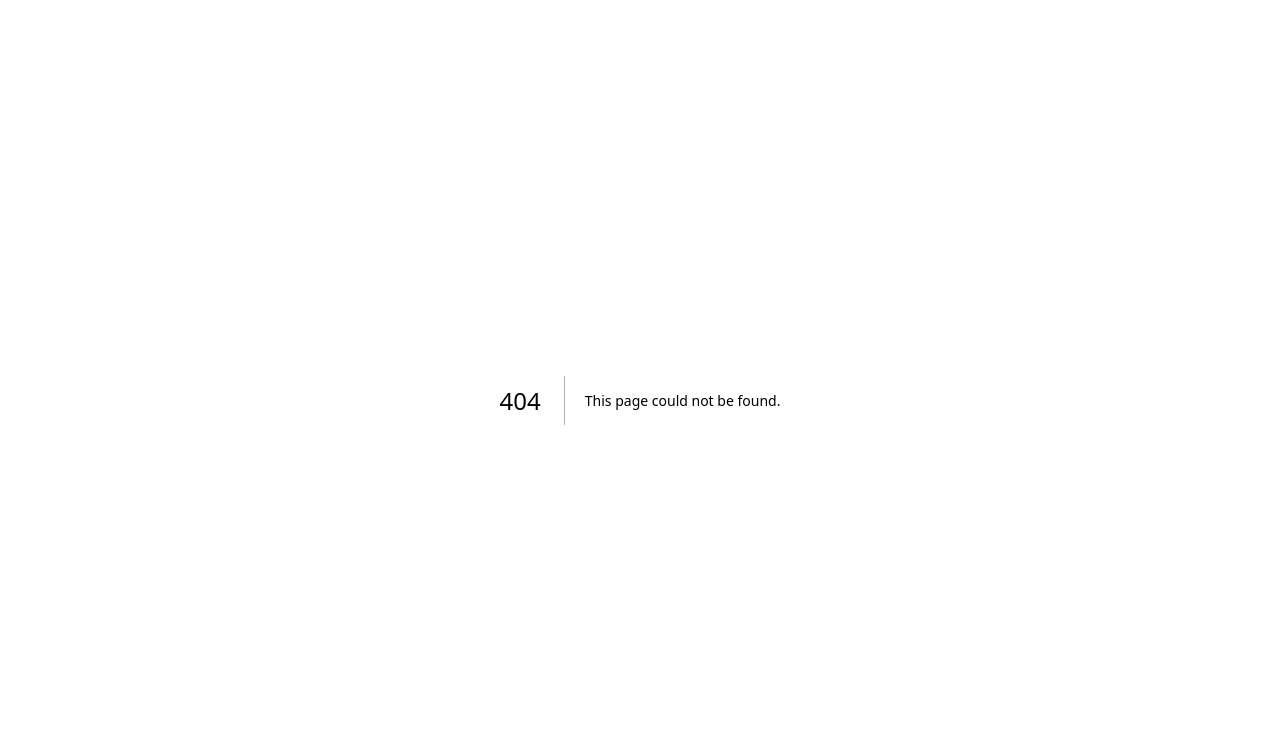
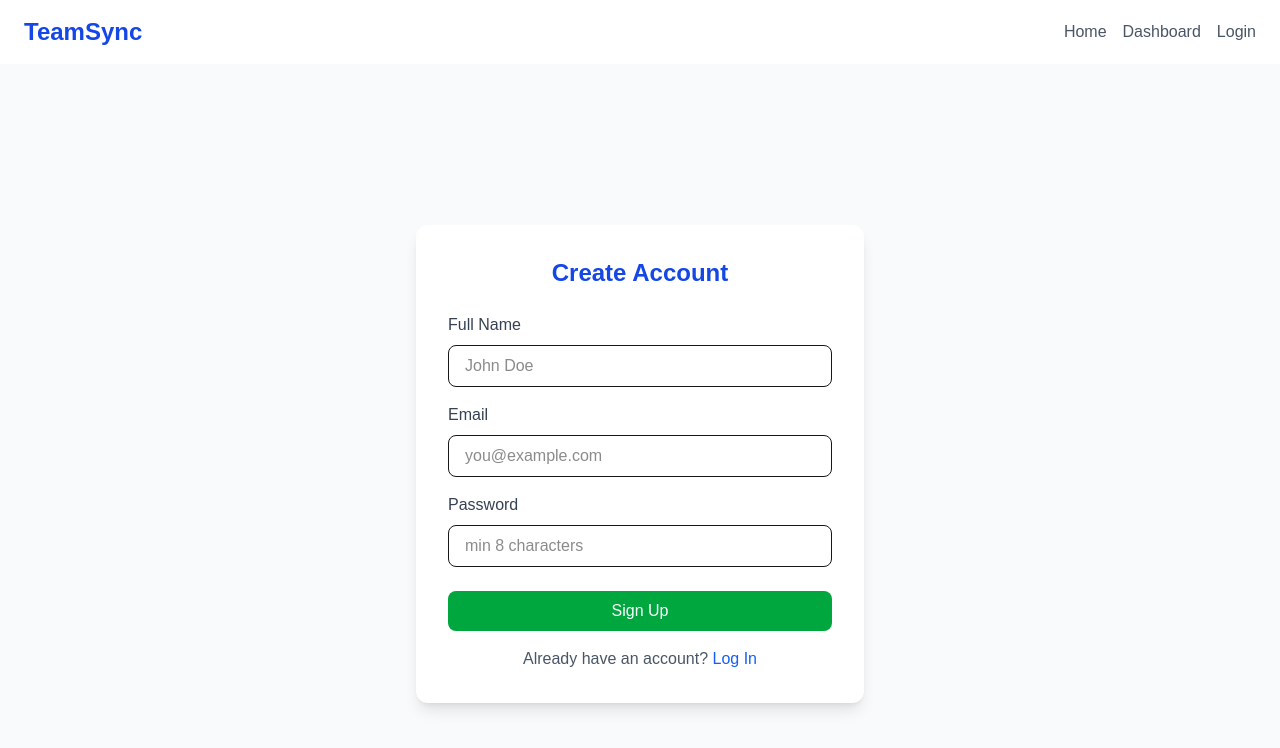
Before and after one commit to Sihle-eng/sacrament-meeting-planner, a Next.js app: page /signup in a window 1280 px wide. Before the commit this address had no page. Shown: the top 748 px of the page. Built offline with nearby package versions, Linux system fonts and the light colour scheme.

Commit message:
add TeamSync pages: home, login, signup, dashboard

```diff
--- /dev/null
+++ b/app/dashboard/page.tsx
@@ -0,0 +1,45 @@
+// app/dashboard/page.tsx
+'use client';
+
+export default function DashboardPage() {
+  return (
+    <div className="min-h-screen bg-gray-50 p-8">
+      <div className="max-w-6xl mx-auto">
+        <h1 className="text-3xl font-bold text-gray-800 mb-8">📊 Dashboard</h1>
+
+        <div className="grid md:grid-cols-3 gap-6 mb-8">
+          <div className="bg-white p-6 rounded-xl shadow">
+            <p className="text-gray-500 text-sm">Total Tasks</p>
+            <p className="text-3xl font-bold">12</p>
+          </div>
+          <div className="bg-white p-6 rounded-xl shadow">
+            <p className="text-gray-500 text-sm">In Progress</p>
+            <p className="text-3xl font-bold text-yellow-600">5</p>
+          </div>
+          <div className="bg-white p-6 rounded-xl shadow">
+            <p className="text-gray-500 text-sm">Completed</p>
+            <p className="text-3xl font-bold text-green-600">7</p>
+          </div>
+        </div>
+
+        <div className="bg-white p-6 rounded-xl shadow">
+          <h2 className="font-bold text-lg mb-4">Team Tasks</h2>
+          <div className="space-y-3">
+            <div className="flex justify-between items-center border-b pb-2">
+              <span>📝 Write project proposal</span>
+              <span className="text-sm text-yellow-600">In Progress</span>
+            </div>
+            <div className="flex justify-between items-center border-b pb-2">
+              <span>🎨 Design wireframes</span>
+              <span className="text-sm text-green-600">Done</span>
+            </div>
+            <div className="flex justify-between items-center">
+              <span>💻 Set up database</span>
+              <span className="text-sm text-red-600">To Do</span>
+            </div>
+          </div>
+        </div>
+      </div>
+    </div>
+  );
+}
--- a/app/layout.tsx
+++ b/app/layout.tsx
@@ -1,5 +1,7 @@
+// app/layout.tsx
 import type { Metadata } from "next";
 import { Geist, Geist_Mono } from "next/font/google";
+import Link from "next/link";
 import "./globals.css";
 
 const geistSans = Geist({
@@ -13,8 +15,8 @@ const geistMono = Geist_Mono({
 });
 
 export const metadata: Metadata = {
-  title: "Create Next App",
-  description: "Generated by create next app",
+  title: "TeamSync",
+  description: "Student Project Management Hub",
 };
 
 export default function RootLayout({
@@ -23,11 +25,22 @@ export default function RootLayout({
   children: React.ReactNode;
 }>) {
   return (
-    <html
-      lang="en"
-      className={`${geistSans.variable} ${geistMono.variable} h-full antialiased`}
-    >
-      <body className="min-h-full flex flex-col">{children}</body>
+    <html lang="en">
+      <body className={`${geistSans.variable} ${geistMono.variable} antialiased`}>
+        <nav className="bg-white shadow-md px-6 py-4">
+          <div className="container mx-auto flex justify-between items-center">
+            <Link href="/" className="text-2xl font-bold text-blue-700">
+              TeamSync
+            </Link>
+            <div className="space-x-4">
+              <Link href="/" className="text-gray-600 hover:text-blue-600">Home</Link>
+              <Link href="/dashboard" className="text-gray-600 hover:text-blue-600">Dashboard</Link>
+              <Link href="/login" className="text-gray-600 hover:text-blue-600">Login</Link>
+            </div>
+          </div>
+        </nav>
+        {children}
+      </body>
     </html>
   );
 }
--- /dev/null
+++ b/app/login/page.tsx
@@ -0,0 +1,56 @@
+// app/login/page.tsx
+'use client';
+
+import { useState } from 'react';
+import Link from 'next/link';
+
+export default function LoginPage() {
+  const [email, setEmail] = useState('');
+  const [password, setPassword] = useState('');
+
+  const handleSubmit = (e: React.FormEvent) => {
+    e.preventDefault();
+    alert('Login feature coming soon!');
+  };
+
+  return (
+    <div className="min-h-screen flex items-center justify-center bg-gray-50">
+      <div className="bg-white p-8 rounded-xl shadow-lg w-full max-w-md">
+        <h2 className="text-2xl font-bold text-center text-blue-700 mb-6">Log In</h2>
+        <form onSubmit={handleSubmit}>
+          <div className="mb-4">
+            <label className="block text-gray-700 mb-2">Email</label>
+            <input
+              type="email"
+              value={email}
+              onChange={(e) => setEmail(e.target.value)}
+              className="w-full px-4 py-2 border rounded-lg focus:outline-none focus:ring-2 focus:ring-blue-500"
+              placeholder="you@example.com"
+              required
+            />
+          </div>
+          <div className="mb-6">
+            <label className="block text-gray-700 mb-2">Password</label>
+            <input
+              type="password"
+              value={password}
+              onChange={(e) => setPassword(e.target.value)}
+              className="w-full px-4 py-2 border rounded-lg focus:outline-none focus:ring-2 focus:ring-blue-500"
+              placeholder="••••••••"
+              required
+            />
+          </div>
+          <button
+            type="submit"
+            className="w-full bg-blue-600 text-white py-2 rounded-lg hover:bg-blue-700 transition"
+          >
+            Log In
+          </button>
+        </form>
+        <p className="text-center text-gray-600 mt-4">
+          No account? <Link href="/signup" className="text-blue-600 hover:underline">Sign Up</Link>
+        </p>
+      </div>
+    </div>
+  );
+}
--- a/app/page.tsx
+++ b/app/page.tsx
@@ -1,65 +1,48 @@
-import Image from "next/image";
+// app/page.tsx
+import Link from 'next/link';
 
 export default function Home() {
   return (
-    <div className="flex flex-col flex-1 items-center justify-center bg-zinc-50 font-sans dark:bg-black">
-      <main className="flex flex-1 w-full max-w-3xl flex-col items-center justify-between py-32 px-16 bg-white dark:bg-black sm:items-start">
-        <Image
-          className="dark:invert"
-          src="/next.svg"
-          alt="Next.js logo"
-          width={100}
-          height={20}
-          priority
-        />
-        <div className="flex flex-col items-center gap-6 text-center sm:items-start sm:text-left">
-          <h1 className="max-w-xs text-3xl font-semibold leading-10 tracking-tight text-black dark:text-zinc-50">
-            To get started, edit the page.tsx file.
+    <div className="min-h-screen bg-gradient-to-b from-blue-50 to-white">
+      <div className="container mx-auto px-4 py-16">
+        <div className="text-center">
+          <h1 className="text-5xl font-bold text-blue-700 mb-4">
+            TeamSync
           </h1>
-          <p className="max-w-md text-lg leading-8 text-zinc-600 dark:text-zinc-400">
-            Looking for a starting point or more instructions? Head over to{" "}
-            <a
-              href="https://vercel.com/templates?framework=next.js&utm_source=create-next-app&utm_medium=appdir-template-tw&utm_campaign=create-next-app"
-              className="font-medium text-zinc-950 dark:text-zinc-50"
+          <p className="text-xl text-gray-600 mb-8 max-w-2xl mx-auto">
+            Student Project Management Hub — Keep your team organized, track tasks, and hit deadlines together.
+          </p>
+          <div className="space-x-4">
+            <Link
+              href="/login"
+              className="bg-blue-600 text-white px-6 py-3 rounded-lg hover:bg-blue-700 transition"
             >
-              Templates
-            </a>{" "}
-            or the{" "}
-            <a
-              href="https://nextjs.org/learn?utm_source=create-next-app&utm_medium=appdir-template-tw&utm_campaign=create-next-app"
-              className="font-medium text-zinc-950 dark:text-zinc-50"
+              Log In
+            </Link>
+            <Link
+              href="/signup"
+              className="bg-gray-200 text-gray-800 px-6 py-3 rounded-lg hover:bg-gray-300 transition"
             >
-              Learning
-            </a>{" "}
-            center.
-          </p>
+              Sign Up
+            </Link>
+          </div>
         </div>
-        <div className="flex flex-col gap-4 text-base font-medium sm:flex-row">
-          <a
-            className="flex h-12 w-full items-center justify-center gap-2 rounded-full bg-foreground px-5 text-background transition-colors hover:bg-[#383838] dark:hover:bg-[#ccc] md:w-[158px]"
-            href="https://vercel.com/new?utm_source=create-next-app&utm_medium=appdir-template-tw&utm_campaign=create-next-app"
-            target="_blank"
-            rel="noopener noreferrer"
-          >
-            <Image
-              className="dark:invert"
-              src="/vercel.svg"
-              alt="Vercel logomark"
-              width={16}
-              height={16}
-            />
-            Deploy Now
-          </a>
-          <a
-            className="flex h-12 w-full items-center justify-center rounded-full border border-solid border-black/[.08] px-5 transition-colors hover:border-transparent hover:bg-black/[.04] dark:border-white/[.145] dark:hover:bg-[#1a1a1a] md:w-[158px]"
-            href="https://nextjs.org/docs?utm_source=create-next-app&utm_medium=appdir-template-tw&utm_campaign=create-next-app"
-            target="_blank"
-            rel="noopener noreferrer"
-          >
-            Documentation
-          </a>
+
+        <div className="grid md:grid-cols-3 gap-6 mt-16 max-w-5xl mx-auto">
+          <div className="bg-white p-6 rounded-xl shadow-md">
+            <h3 className="font-bold text-lg">📋 Task Board</h3>
+            <p className="text-gray-600">Drag tasks from To-Do to Done</p>
+          </div>
+          <div className="bg-white p-6 rounded-xl shadow-md">
+            <h3 className="font-bold text-lg">💬 Team Chat</h3>
+            <p className="text-gray-600">Discuss tasks with your team</p>
+          </div>
+          <div className="bg-white p-6 rounded-xl shadow-md">
+            <h3 className="font-bold text-lg">📊 Dashboard</h3>
+            <p className="text-gray-600">See your team's progress at a glance</p>
+          </div>
         </div>
-      </main>
+      </div>
     </div>
   );
 }
--- /dev/null
+++ b/app/signup/page.tsx
@@ -0,0 +1,68 @@
+// app/signup/page.tsx
+'use client';
+
+import { useState } from 'react';
+import Link from 'next/link';
+
+export default function SignupPage() {
+  const [name, setName] = useState('');
+  const [email, setEmail] = useState('');
+  const [password, setPassword] = useState('');
+
+  const handleSubmit = (e: React.FormEvent) => {
+    e.preventDefault();
+    alert('Sign up feature coming soon!');
+  };
+
+  return (
+    <div className="min-h-screen flex items-center justify-center bg-gray-50">
+      <div className="bg-white p-8 rounded-xl shadow-lg w-full max-w-md">
+        <h2 className="text-2xl font-bold text-center text-blue-700 mb-6">Create Account</h2>
+        <form onSubmit={handleSubmit}>
+          <div className="mb-4">
+            <label className="block text-gray-700 mb-2">Full Name</label>
+            <input
+              type="text"
+              value={name}
+              onChange={(e) => setName(e.target.value)}
+              className="w-full px-4 py-2 border rounded-lg focus:outline-none focus:ring-2 focus:ring-blue-500"
+              placeholder="John Doe"
+              required
+            />
+          </div>
+          <div className="mb-4">
+            <label className="block text-gray-700 mb-2">Email</label>
+            <input
+              type="email"
+              value={email}
+              onChange={(e) => setEmail(e.target.value)}
+              className="w-full px-4 py-2 border rounded-lg focus:outline-none focus:ring-2 focus:ring-blue-500"
+              placeholder="you@example.com"
+              required
+            />
+          </div>
+          <div className="mb-6">
+            <label className="block text-gray-700 mb-2">Password</label>
+            <input
+              type="password"
+              value={password}
+              onChange={(e) => setPassword(e.target.value)}
+              className="w-full px-4 py-2 border rounded-lg focus:outline-none focus:ring-2 focus:ring-blue-500"
+              placeholder="min 8 characters"
+              required
+            />
+          </div>
+          <button
+            type="submit"
+            className="w-full bg-green-600 text-white py-2 rounded-lg hover:bg-green-700 transition"
+          >
+            Sign Up
+          </button>
+        </form>
+        <p className="text-center text-gray-600 mt-4">
+          Already have an account? <Link href="/login" className="text-blue-600 hover:underline">Log In</Link>
+        </p>
+      </div>
+    </div>
+  );
+}
```
